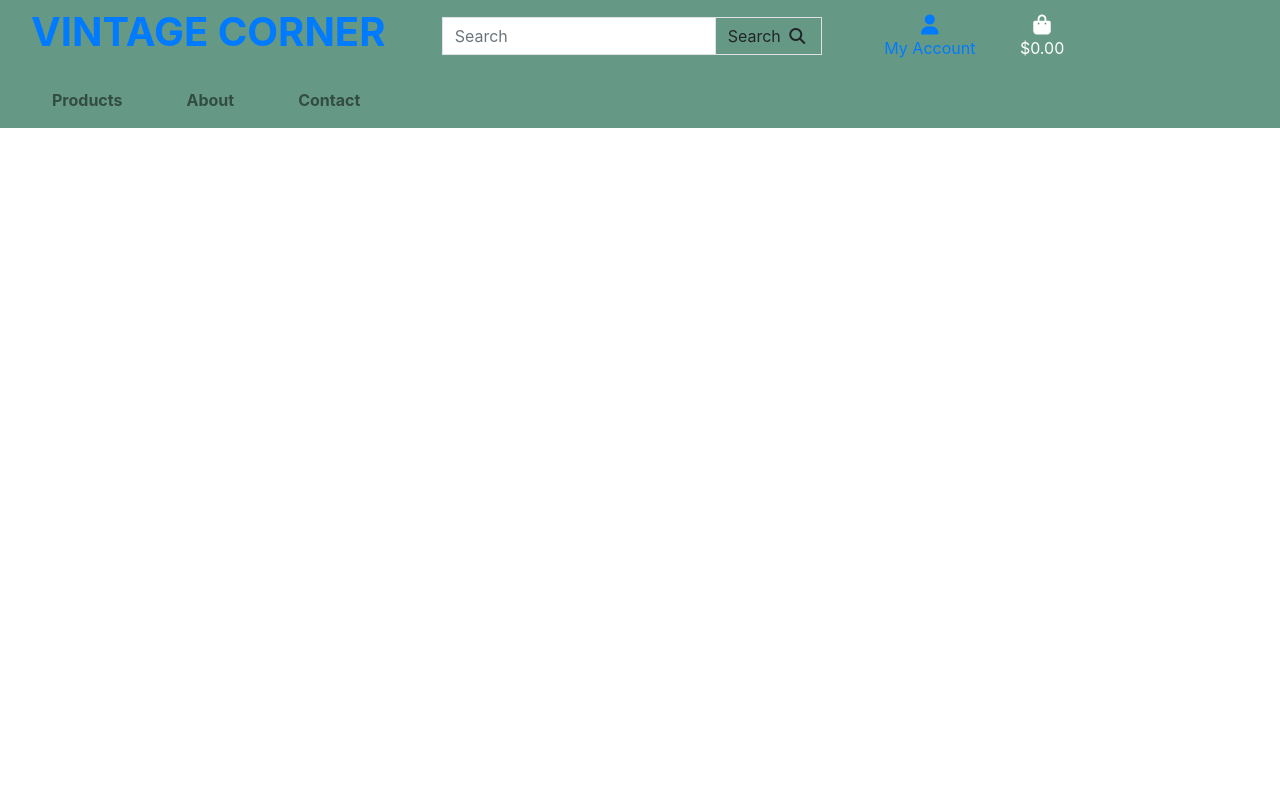
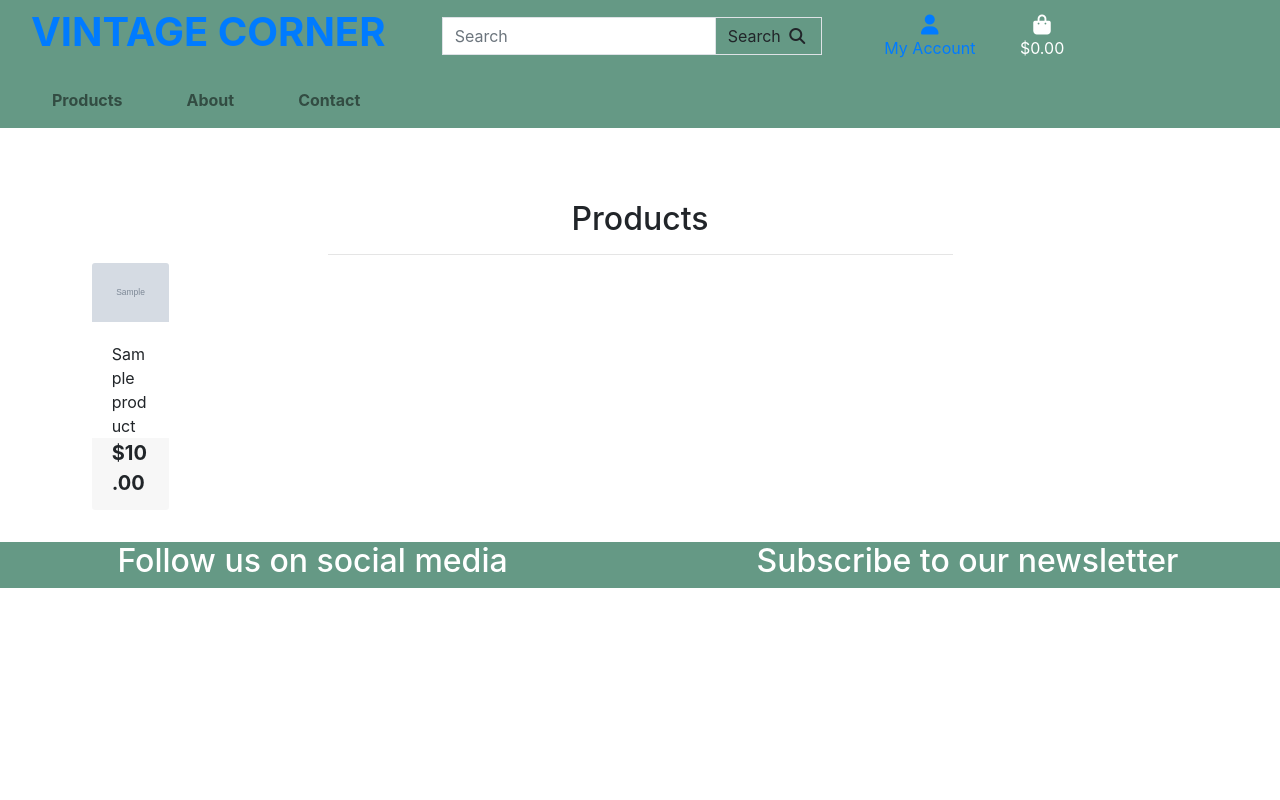
Before and after one commit to sofiawallq/vintage-corner, a Django app: page /products/ in a window 1280 px wide. Run offline with Django 5.2, Linux system fonts and the light colour scheme; tables that the repository leaves empty hold one stand-in row (values such as "Sample post"); grey boxes marked "Sample" are stand-in pictures; some libraries are stand-ins or nearby versions.

Commit message:
create main grid for product display in products template

```diff
--- a/home/templates/home/index.html
+++ b/home/templates/home/index.html
@@ -7,7 +7,7 @@
         <div class="col-sm-12 col-md-6">
             <section class="callout">
                 <h2 class="jumbotron-header display-4 my-auto mx-md-3">Handpicked and unique vintage products for your home.</h2>
-                <button class="btn btn-lg btn-jumbotron text-center" data-toggle="modal" data-target="#">Shop now!</button>
+                <button class="btn btn-lg btn-jumbotron text-center" data-toggle="modal" data-target="{% url 'products' %}">Shop now!</button>
             </section>
         </div>
     </div>
--- a/products/templates/products/products.html
+++ b/products/templates/products/products.html
@@ -1,12 +1,51 @@
 {% extends "base.html" %}
 {% load static %}
 
+{% block page_header %}
+{% endblock %}
+
 {% block content %}
-    <div class="container">
+<div class="overlay">
+    <div class="container-fluid products-header">
         <div class="row">
-            <div class="col">
-                {{ products }}
+            <div class="col-12 text-center mt-8">
+                <h2>Products</h2>
+                <hr class="w-50 mb-1">
+            </div>
+        </div>
+        <div class="row">
+            <div class="product-container offset-1">
+                <div class="row mt-1 mb-2">
+                    <div class="row">
+                        {% for product in products %}
+                        <div class="col-sm-6 col-md-4 col-lg-3 mb-4 d-flex align-items-stretch">
+                            <div class="card h-100 border-0">
+                                {% if product.image %}
+                                <a href="">
+                                    <img class="card-img-top img-fluid" src="{{ product.image.url }}"
+                                        alt="{{ product.name }}">
+                                </a>
+                                {% else %}
+                                <a href="">
+                                    <img class="card-img-top img-fluid" src="" alt="{{ product.name }}">
+                                </a>
+                                {% endif %}
+                                <div class="card-body pb-0 text-left">
+                                    <p class="mb-0">{{ product.name }}</p>
+                                </div>
+                                <div class="card-footer pt-0 border-0 text-left">
+                                    <div class="row">
+                                        <div class="col">
+                                            <p class="lead mb-0 text-left font-weight-bold">${{ product.price }}</p>
+                                        </div>
+                                    </div>
+                                </div>
+                            </div>
+                        </div>
+                        {% endfor %}
+                    </div>
+                </div>
             </div>
         </div>
     </div>
-{% endblock %}
+    {% endblock %}
--- a/static/css/base.css
+++ b/static/css/base.css
@@ -69,6 +69,21 @@ html {
     background-color: #659985;
 }
 
+/* Product page */
+.overlay {
+	height: 100%;
+	width: 100%;
+	top: 0;
+	left: 0;
+	position: fixed;
+	background: white;
+	z-index: -1;
+}
+
+.products-header {
+    margin-top: 200px;
+}
+
 /* fixed top navbar only on medium and up */
 @media (min-width: 992px) {
     .fixed-top-desktop-only {
--- a/templates/includes/main-nav.html
+++ b/templates/includes/main-nav.html
@@ -8,7 +8,7 @@
                 <a href="" class="dropdown-item">Furniture</a>
                 <a href="" class="dropdown-item ">Decoration</a>
                 <a href="" class="dropdown-item ">Lighting</a>
-                <a href="" class="dropdown-item">All Products</a>
+                <a href="{% url 'products' %}" class="dropdown-item">All Products</a>
             </div>
         </li>
         <li class="nav-item">
```
